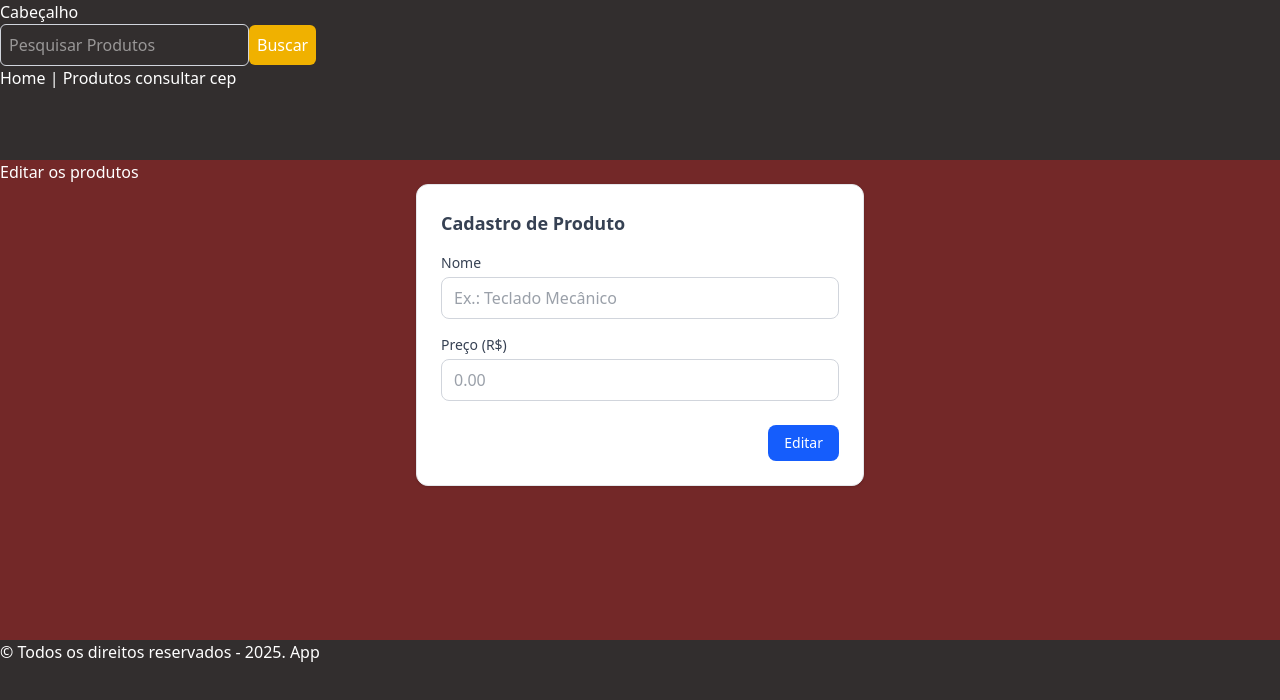
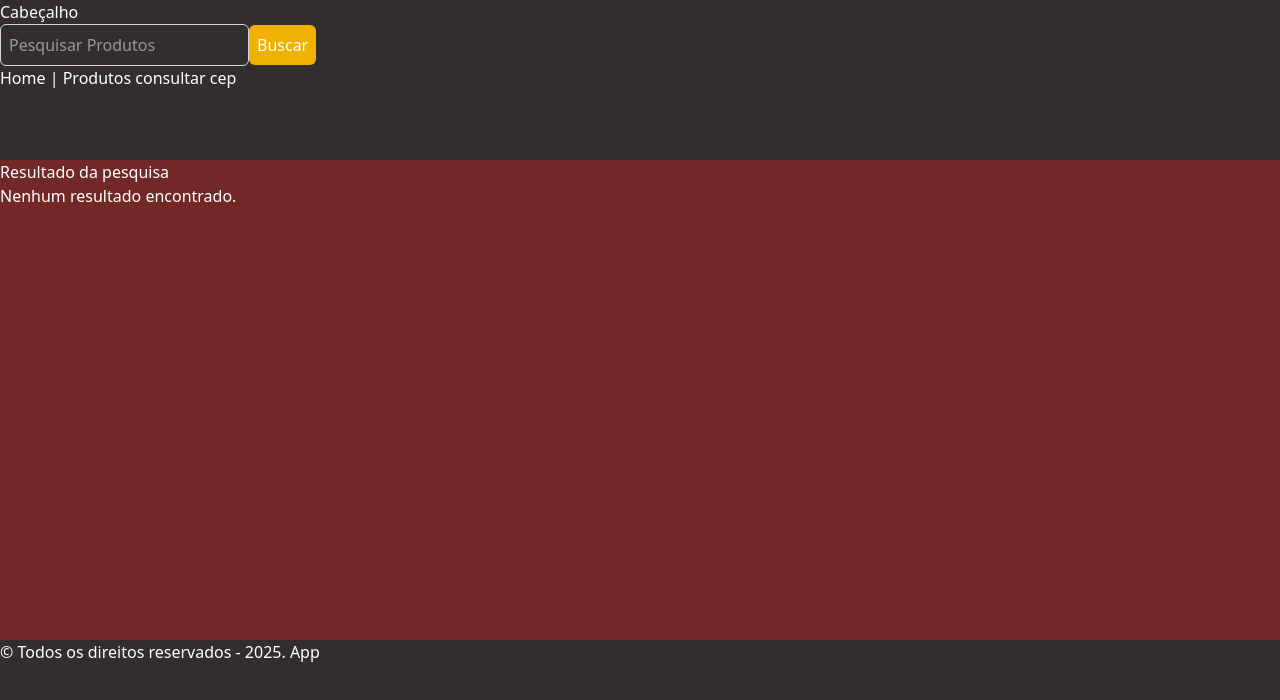
Before and after one commit to 1TDSPF-25/sistema-flow, a React (Vite) app in the folder sistema-flow/: page /editar/produtos/1 in a window 1280 px wide. Shown: the top 700 px of the page. Built offline with nearby package versions, Linux system fonts and the light colour scheme; no server answers; data requests are answered from the project's data file.

Commit message:
:sparkles: feat: Funcao valida login

```diff
--- a/sistema-flow/src/main.tsx
+++ b/sistema-flow/src/main.tsx
@@ -9,11 +9,15 @@ import Produtos from './routes/Produtos/index.tsx';
 import EditarProdutos from './routes/EditarProdutos/index.tsx';
 import Error from './routes/Error/index.tsx';
 
+export function rotaLimitada(elemento:React.ReactElement) {
+  return localStorage.getItem('token') ? elemento : <Home/>
+}
+
 const router = createBrowserRouter([
-  {path:"/", element: <App/>, errorElement:<Error/>, children:[
+    {path:"/", element: <App/>, errorElement:<Error/>, children:[
     {path:"/", element: <Home/>},
-    {path:"/produtos", element: <Produtos/>},
-    {path:"/editar/produtos/:id", element: <EditarProdutos/>},
+    {path:"/produtos", element:rotaLimitada( <Produtos/>)},
+    {path:"/editar/produtos/:id", element: rotaLimitada(<EditarProdutos/>)},
   ]}
 ]);
 
```
